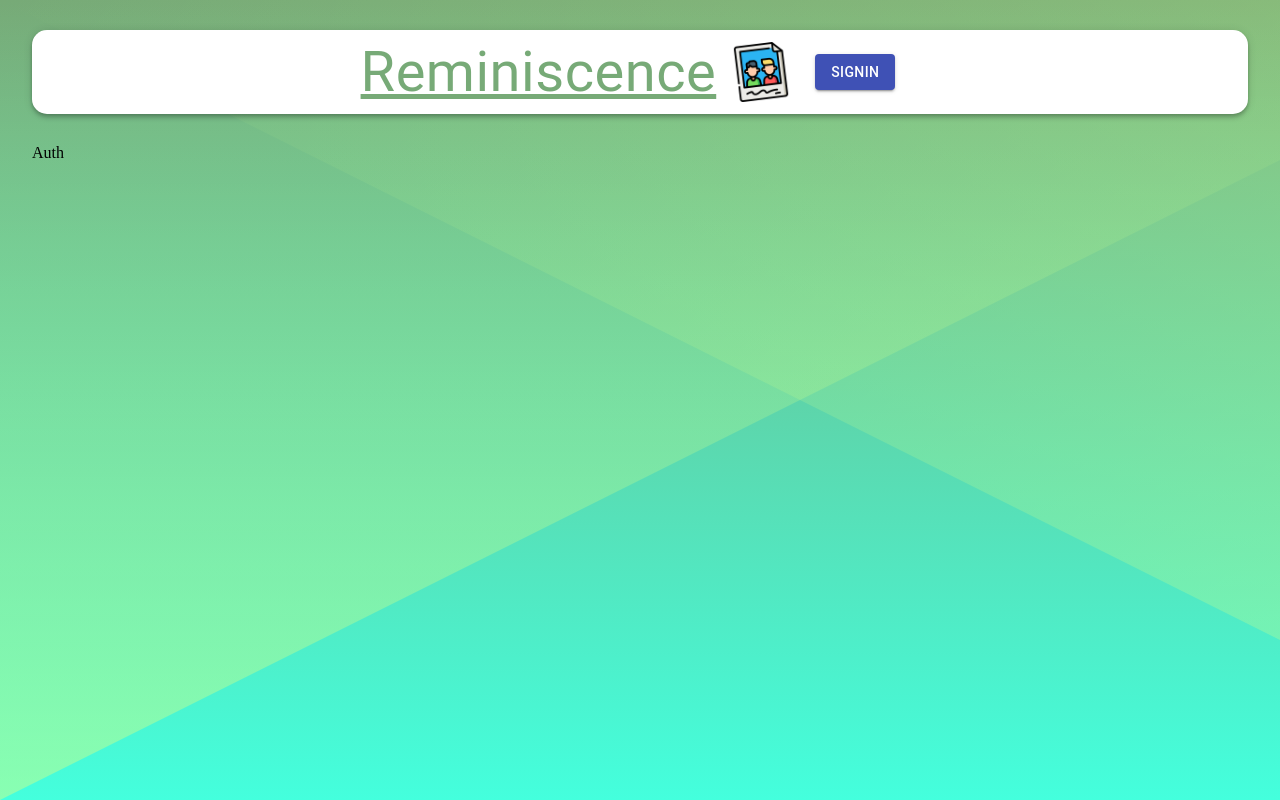
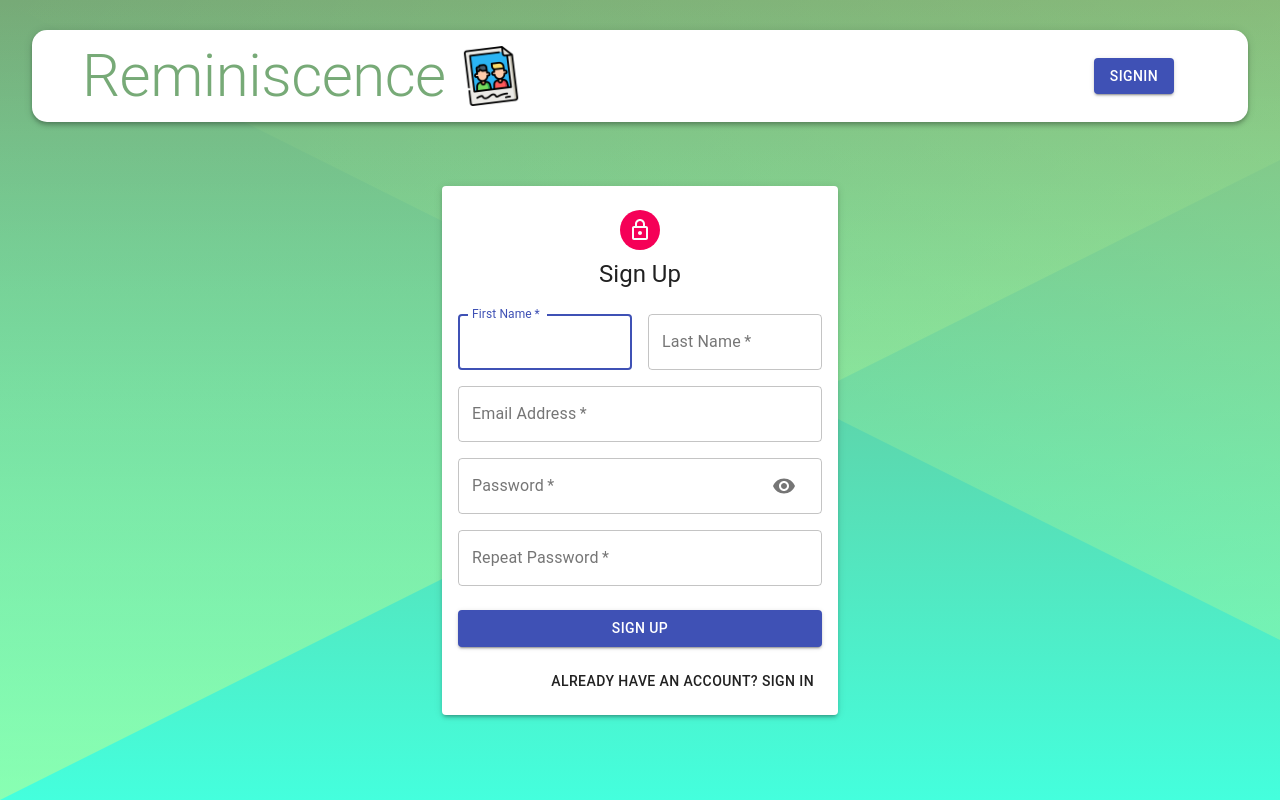
Before and after one commit to Abhinav1299/Reminiscence, a React (Create React App) app in the folder client/: page /auth in a window 1280 px wide. Built offline with nearby package versions, Linux system fonts and the light colour scheme.

Commit message:
added Input and Auth component

```diff
--- a/client/src/components/Auth/Auth.js
+++ b/client/src/components/Auth/Auth.js
@@ -1,10 +1,74 @@
-import React from 'react'
+import React, { useState } from 'react';
+import authStyles from './styles';
+import { Avatar, Button, Paper, Grid, Typography, Container } from '@material-ui/core';
+import LockOutlinedIcon from '@material-ui/icons/LockOutlined';
+import Input from './Input'
+
 
 const Auth = () => {
 
-    const state = null;
+    const [isSignUp, setIsSignUp] = useState(true)
+    const styleClasses = authStyles();
+    const [showPassword, setShowPassword] = useState(false);
+
+    const handleSubmit = () => {
+
+    }
+
+    const handleChange = () => {
+
+    }
+
+    const handleShowPassword = () => {
+        setShowPassword((prevPassword) => !prevPassword);
+    }
+
+    const switchMode = () => {
+        setIsSignUp((prevVal) => !prevVal);
+        setShowPassword(false);
+    }
+
     return (
-        <div>Auth</div>
+        <Container component="main" maxWidth='xs'>
+            <Paper className={styleClasses.paper} elevation={3}>
+
+                <Avatar className={styleClasses.avatar}>
+                    <LockOutlinedIcon />
+                </Avatar>
+
+                <Typography component="h1" variant="h5">{isSignUp ? 'Sign Up' : 'Sign In'}</Typography>
+
+                <form className={styleClasses.form} onSubmit={handleSubmit}>
+                    <Grid container spacing={2}>
+                        {isSignUp && (
+                            <>
+                                <Input name="firstName" label="First Name" handleChange={handleChange} autoFocus half />
+                                <Input name="lastName" label="Last Name" handleChange={handleChange} half />
+                            </>
+                        )}
+
+                        <Input name="email" label="Email Address" handleChange={handleChange} type="email" />
+                        <Input name="password" label="Password" handleChange={handleChange} type={showPassword ? "text" : "password"} handleShowPassword={handleShowPassword} />
+
+                        {isSignUp && <Input name="confirmPassword" label="Repeat Password" handleChange={handleChange} type="password" />}
+
+                    </Grid>
+
+                    <Button type="submit" fullWidth variant="contained" color='primary' className={styleClasses.submit} >
+                        {isSignUp ? "Sign Up" : "Sign In"}
+                    </Button>
+
+                    <Grid container justifyContent='flex-end' >
+                        <Grid item>
+                            <Button onClick={switchMode}>
+                                {isSignUp ? "Already have an account? Sign In" : "Don't have an account? Sign Up"}
+                            </Button>
+                        </Grid>
+                    </Grid>
+
+                </form>
+            </Paper>
+        </Container>
     )
 }
 
--- /dev/null
+++ b/client/src/components/Auth/Input.js
@@ -0,0 +1,32 @@
+import React from 'react';
+import { TextField, Grid, InputAdornment, IconButton } from '@material-ui/core';
+import Visibility from '@material-ui/icons/Visibility'
+import VisibilityOff from '@material-ui/icons/VisibilityOff'
+
+const Input = ({ name, half, label, autoFocus, type, handleChange, handleShowPassword }) => {
+    return (
+        <Grid item xs={12} sm={half ? 6 : 12}>
+            <TextField
+                name={name}
+                variant="outlined"
+                onChange={handleChange}
+                required
+                fullWidth
+                label={label}
+                autoFocus={autoFocus}
+                type={type}
+                InputProps={name === 'password' && {
+                    endAdornment: (
+                        <InputAdornment position="end">
+                            <IconButton onClick={handleShowPassword}>
+                                {type === "password" ? <Visibility /> : <VisibilityOff />}
+                            </IconButton>
+                        </InputAdornment>
+                    )
+                }}
+            />
+        </Grid>
+    )
+}
+
+export default Input
--- a/client/src/components/Auth/styles.js
+++ b/client/src/components/Auth/styles.js
@@ -0,0 +1,32 @@
+import { makeStyles } from '@material-ui/core/styles';
+
+const authStyles =  makeStyles((theme) => ({
+  paper: {
+    marginTop: theme.spacing(8),
+    display: 'flex',
+    flexDirection: 'column',
+    alignItems: 'center',
+    padding: theme.spacing(2),
+  },
+  root: {
+    '& .MuiTextField-root': {
+      margin: theme.spacing(1),
+    },
+  },
+  avatar: {
+    margin: theme.spacing(1),
+    backgroundColor: theme.palette.secondary.main,
+  },
+  form: {
+    width: '100%', // Fix IE 11 issue.
+    marginTop: theme.spacing(3),
+  },
+  submit: {
+    margin: theme.spacing(3, 0, 2),
+  },
+  googleButton: {
+    marginBottom: theme.spacing(2),
+  },
+}));
+
+export default authStyles;
--- a/client/src/components/Home/Home.js
+++ b/client/src/components/Home/Home.js
@@ -2,14 +2,14 @@
 import Form from '../../components/Form/Form';
 import Posts from '../../components/Posts/Posts';
 import { Container, Grow, Grid } from '@material-ui/core';
-import srcStyles from './styles';
+// import srcStyles from './styles';
 import { useDispatch } from 'react-redux';
 import { getPosts } from '../../actions/post';
 import { useEffect, useState } from 'react';
 
 const Home = () => {
 
-    const styleClasses = srcStyles();
+    // const styleClasses = srcStyles();
     const dispatch = useDispatch();
     const [currentId, setCurrentId] = useState(null);
 
@@ -20,7 +20,8 @@
     return (
         <Grow in>
             <Container>
-                <Grid container className={styleClasses.mainContainer} justifyContent='space-between' alignItems='stretch' spacing={3}>
+                {/* <Grid container className={styleClasses.mainContainer} justifyContent='space-between' alignItems='stretch' spacing={3}> */}
+                <Grid container  justifyContent='space-between' alignItems='stretch' spacing={3}>
 
                     <Grid item xs={12} md={7}>
                         <Posts setCurrentId={setCurrentId} />
--- a/client/src/components/Navbar/Navbar.js
+++ b/client/src/components/Navbar/Navbar.js
@@ -14,7 +14,8 @@
 
             <div className={styleClasses.brandContainer}>
 
-                <Typography component={Link} to="/" className={`${styleClasses.heading} ${styleClasses.defHeading}`} align='center'> Reminiscence </Typography>
+                {/* <Typography component={Link} to="/" className={`${styleClasses.heading} ${styleClasses.defHeading}`} align='center'> Reminiscence </Typography> */}
+                <Typography component={Link} to="/" className={styleClasses.heading} variant="h2" align='center'> Reminiscence </Typography>
 
                 <img className={styleClasses.image} src={memories} alt='memories' height='60' />
 
--- a/client/src/components/Navbar/styles.js
+++ b/client/src/components/Navbar/styles.js
@@ -7,12 +7,15 @@
         margin: '30px 0',
         display: 'flex',
         flexDirection: 'row',
-        justifyContent: 'center',
+        justifyContent: 'space-between',
         alignItems: 'center',
+        padding: '10px 50px',
     },
+
     heading: {
         color: '#77aa77',
-        fontSize: '3.5rem'
+        // fontSize: '3.5rem',
+        textDecoration: 'none',
     },
     image: {
         marginLeft: '15px',
```
